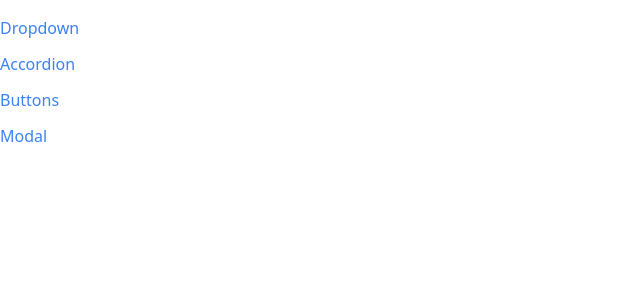
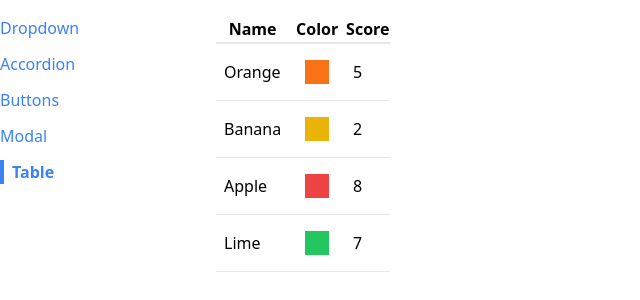
Before and after one commit to raluchka29/UdemyPractice-React, a React (Create React App) app in the folder comps/: page /table in a window 1280 px wide. Shown: the top 300 px of the page, without its empty margins (0-640 px from the left). Built offline with nearby package versions, Linux system fonts and the light colour scheme.

Commit message:
reusable table

```diff
--- a/comps/src/App.js
+++ b/comps/src/App.js
@@ -4,6 +4,7 @@
 import DropdownPage from "./pages/DropdownPage";
 import ButtonPage from "./pages/ButtonPage";
 import ModalPage from "./pages/ModalPage";
+import TablePage from "./pages/TablePage";
 
 function App() {
     return (
@@ -22,6 +23,9 @@
     <Route path="/modal">
     <ModalPage />
     </Route>
+    <Route path="/table">
+    <TablePage />
+    </Route>
     </div>
 </div>
     );
--- a/comps/src/components/Sidebar.js
+++ b/comps/src/components/Sidebar.js
@@ -6,6 +6,7 @@
     { label: 'Accordion', path: '/accordion'},
     { label: 'Buttons', path: '/buttons'},
     { label: 'Modal', path: '/modal'},
+    { label: 'Table', path: '/table'},
 ];
 const renderedLinks = links.map((link) => {
     return <Link
--- /dev/null
+++ b/comps/src/components/Table.js
@@ -0,0 +1,30 @@
+function Table({ data, config, keyFn }) {
+    const renderedHeaders = config.map((column) => {
+        return <th key={column.label}>{column.label}</th>
+    });
+
+    const renderedRows = data.map((rowData) => {
+        const renderedCells = config.map((column) => {
+            return <td className="p-2" key={column.label}>{column.render(rowData)}</td>
+        });
+
+        return (
+            <tr className="border-b" key={keyFn(rowData)}>
+                {renderedCells}
+            </tr>
+        );
+    });
+
+    return (
+        <table className="table-auto border-spacing-2">
+            <thead>
+                <tr className="border-b-2">
+                    {renderedHeaders}
+                </tr>
+            </thead>
+            <tbody>{renderedRows}</tbody>
+        </table>
+    );
+}
+
+export default Table;
--- /dev/null
+++ b/comps/src/pages/TablePage.js
@@ -0,0 +1,34 @@
+import Table from "../components/Table";
+
+function TablePage() {
+const data = [
+    { name: 'Orange' , color: 'bg-orange-500', score: 5},
+    { name: 'Banana', color: 'bg-yellow-500', score: 2},
+    { name: 'Apple', color: 'bg-red-500', score: 8},
+    { name: 'Lime', color: 'bg-green-500', score: 7},
+];
+
+const config = [
+    { label: 'Name',
+      render: (fruit) => fruit.name,
+    },
+    { label: 'Color',
+        render: (fruit) => <div className={`p-3 m-2 ${fruit.color}`}></div>
+    },
+    { label: 'Score',
+        render: (fruit) => fruit.score,
+    },
+];
+
+const keyFn = (fruit) => {
+    return fruit.name;
+};
+
+    return (
+        <div>
+            <Table config={config} data={data} keyFn={keyFn}/>
+        </div>
+    );
+}
+
+export default TablePage;
```
